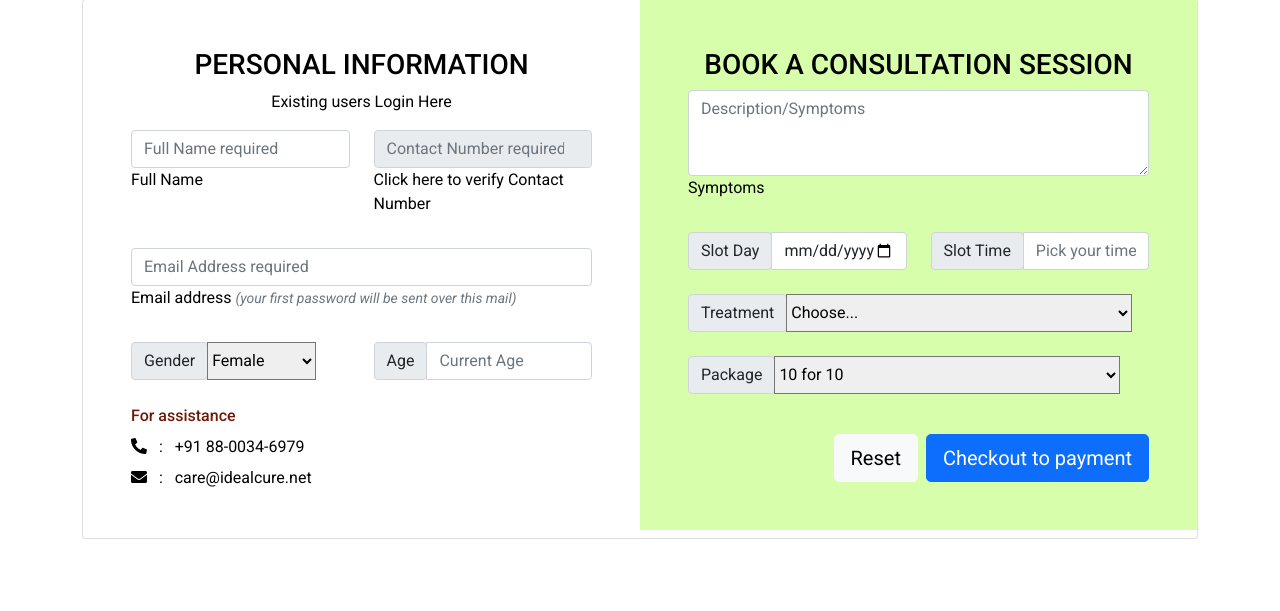
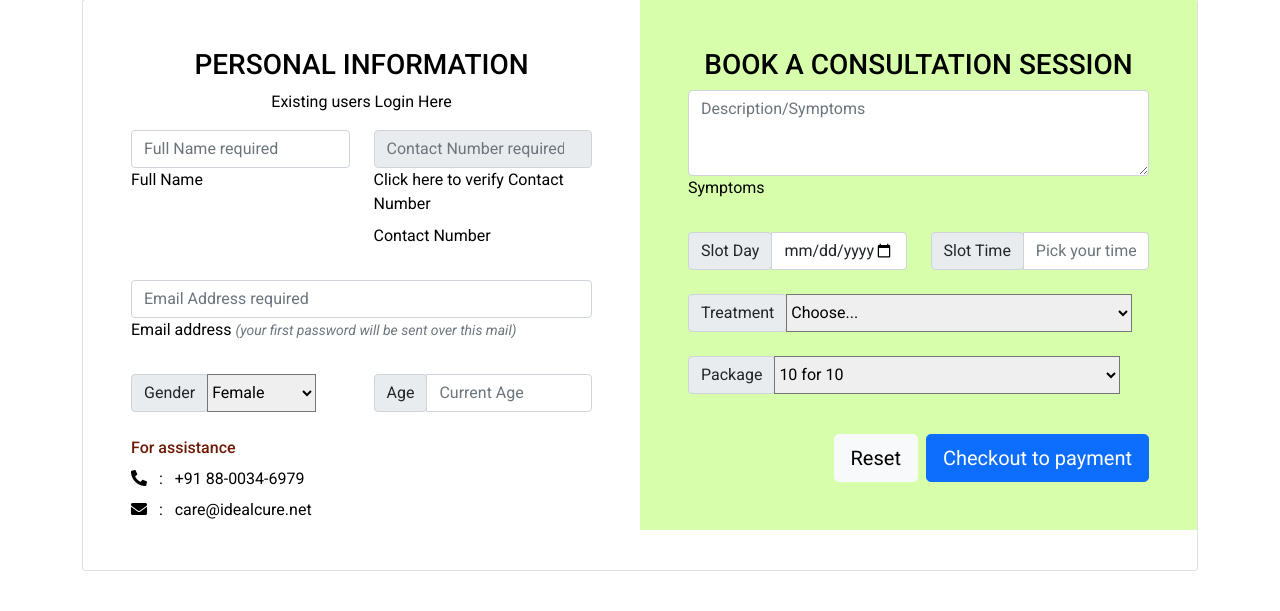
Before and after one commit to ayush02av/idealcure, a Django app: template frontend/templates/general/consultation.html in a window 1280 px wide. Shown: the part 129-740 px from the top of the page. Run offline with Django 3.2, Linux system fonts and the light colour scheme; the template is opened without the code that fills it: most values are stand-ins (such as "Sample title", 1, 10 or a date in 2020); some libraries are stand-ins or nearby versions.

Commit message:
Small Error Fix

```diff
--- a/frontend/templates/general/consultation.html
+++ b/frontend/templates/general/consultation.html
@@ -32,8 +32,9 @@
                                                 <input type="text" readonly class="form-control" value="{{ request.user.username }}" name="number">
                                                 {% else %}
                                                 <input type="number" readonly class="form-control" id="number" placeholder="Contact Number required" name="number" required />
+                                                <label id="number-label" class="form-label" style="cursor: pointer;" onclick="sawo.showForm();">Click here to verify Contact Number</label>
                                                 {% endif %}
-                                                <label id="number-label" class="form-label" style="cursor: pointer;" onclick="sawo.showForm();">Click here to verify Contact Number</label>
+                                                <label class="form-label">Contact Number</label>
                                             </div>
                                         </div>
                                     </div>
```
